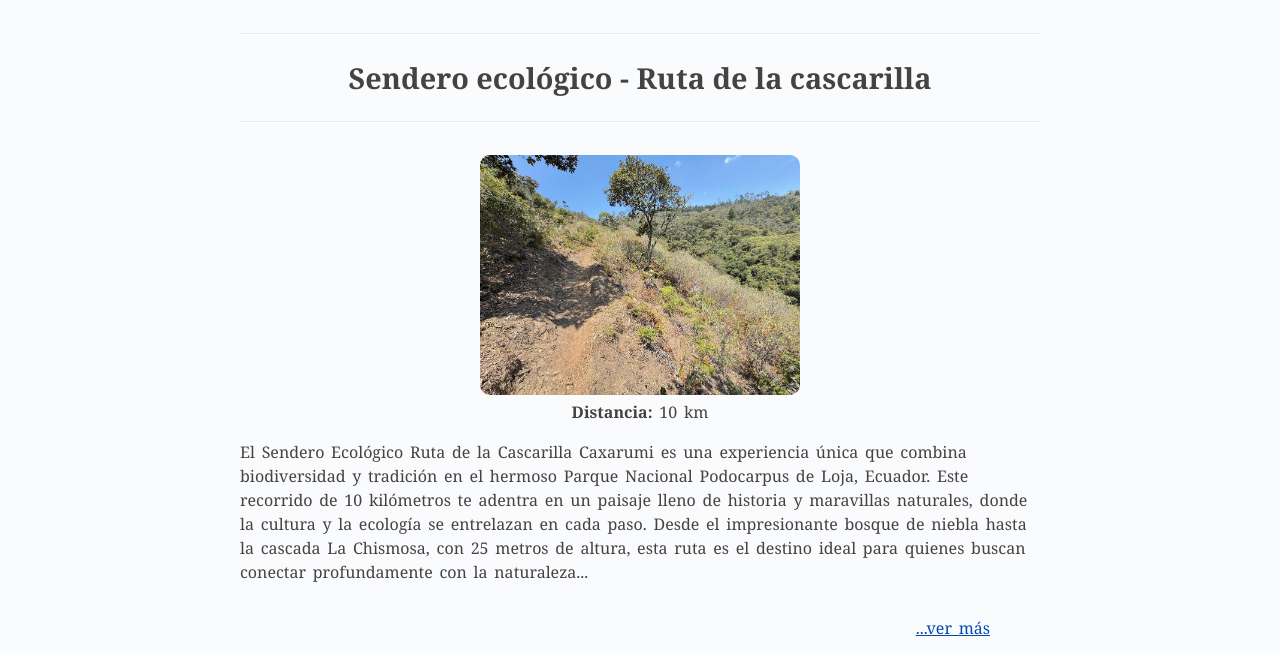
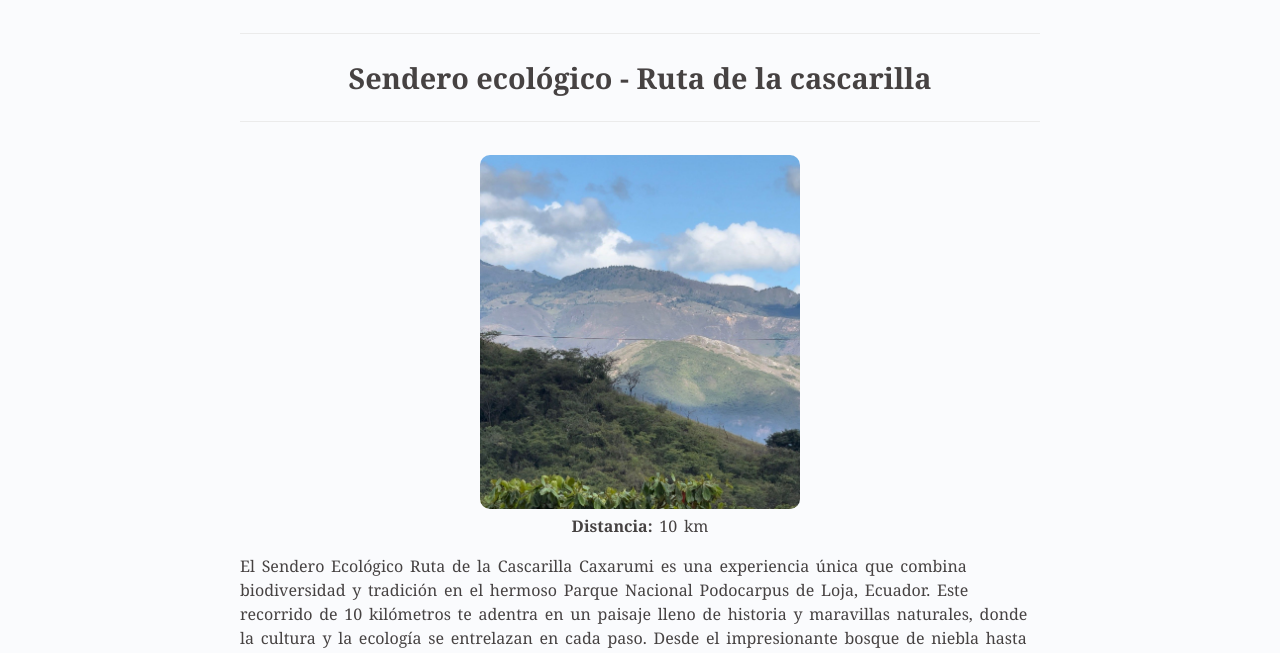
Before and after one commit to NelsonPaltin/web_html_nrpaltin, a website built with Parcel: page src/categoria.html in a window 1280 px wide. Shown: the part 144-797 px from the top of the page. Built offline with nearby package versions, Linux system fonts and the light colour scheme.

Commit message:
Bug img 19

```diff
--- a/src/js/categoria.js
+++ b/src/js/categoria.js
@@ -3,28 +3,9 @@ import { senderos } from "./senderos.js";
 
 const contenedor = document.getElementById("senderos");
 
-
-let img = document.createElement('img');
-img.src = new URL('../img/g4.jpeg', import.meta.url);
-document.body.appendChild(img);
-
-
-import img_01 from "../img/g1.jpeg";
-import img_02 from "../img/g2.jpeg";
-import img_03 from "../img/g3.jpeg";
-import img_04 from "../img/g4.jpeg";
-import img_05 from "../img/g5.jpeg";
-import img_06 from "../img/g6.jpeg";
-import img_07 from "../img/g7.jpeg";
-import img_08 from "../img/g8.jpeg";
-
-
-
 senderos.forEach(lista => {
   const card = document.createElement("div");
   card.classList.add("card");
-
-  const imageUrl = new URL('../img/g4.jpeg?as=webp&width=250',import.meta.url);
 
   card.innerHTML = `
     <br>
@@ -32,12 +13,10 @@ senderos.forEach(lista => {
     <h2>${lista.nombre}</h2>
     <hr>
     <br>
-    <img src="${imageUrl}" alt="Fotografía, ${lista.nombre}">
+    <img src="${lista.img}" alt="Fotografía, ${lista.nombre}">
     <p class = "info-distancia"><Strong>Distancia:</strong> ${lista.km} km</p>
     <p>${lista.parr1}..</p>
     <p class = "caja-ver-mas"><a href ="${lista.page}" class = "enlace-ver-mas">...ver más</a></p>
-
-     <img src="${img_01}" alt="Fotografía de prueba">
 
   `;
 
--- a/src/js/senderos.js
+++ b/src/js/senderos.js
@@ -1,25 +1,11 @@
-const img_01 = new URL("../img/g1.jpeg", import.meta.url).href;
-const img_02 = new URL("../img/g2.jpeg", import.meta.url).href;
-const img_03 = new URL("../img/g3.jpeg", import.meta.url).href;
-const img_04 = new URL("../img/g4.jpeg", import.meta.url).href;
-const img_05 = new URL("../img/g5.jpeg", import.meta.url).href;
-const img_06 = new URL("../img/g6.jpeg", import.meta.url).href;
-const img_07 = new URL("../img/g7.jpeg", import.meta.url).href;
-const img_08 = new URL("../img/g8.jpeg", import.meta.url).href;
-
-const imageUrl = new URL(
-  '../img/g4.jpeg?as=webp&width=250',
-  import.meta.url
-);
-
-/*
-
-let img = document.createElement('img');
-img.src = new URL('hero.jpg', import.meta.url);
-document.body.appendChild(img);
-*/
-
-const dirImt = "img/g4.jpeg";
+import g1 from "../img/g1.jpeg";
+import g2 from "../img/g2.jpeg";
+import g3 from "../img/g3.jpeg";
+import g4 from "../img/g4.jpeg";
+import g5 from "../img/g5.jpeg";
+import g6 from "../img/g6.jpeg";
+import g7 from "../img/g7.jpeg";
+import g8 from "../img/g8.jpeg";
 
 export const senderos = [
   {
@@ -29,14 +15,14 @@ export const senderos = [
     direccion: "Sector Cajanuma",
     latitud_inicio:"-4.084500",
     longitud_inicio:"-79.205444",
-    img:"img/g4.jpeg",
+    img: g1,
     page:"../det1.html",
     parr1:"El Sendero Ecológico Ruta de la Cascarilla Caxarumi es una experiencia única que combina biodiversidad y tradición en el hermoso Parque Nacional Podocarpus de Loja, Ecuador. Este recorrido de 10 kilómetros te adentra en un paisaje lleno de historia y maravillas naturales, donde la cultura y la ecología se entrelazan en cada paso. Desde el impresionante bosque de niebla hasta la cascada La Chismosa, con 25 metros de altura, esta ruta es el destino ideal para quienes buscan conectar profundamente con la naturaleza.",
     parr2:"En la ruta puedes experiementar una sensación visual extraornidinaria en cada paso. En algunos tramos puedes encontrar vegetación autóctona de la zona, como los bosques de bambú y cedro, que aportan una frescura y sombras importantes para especies nativas como las orquídeas, bromelias, aves y mamíferos. Existe una cascada de nombre “La Chismosa”, que es uno de los puntos muy importantes para el turismo perfecta para sentir momentos inolvidables por la belleza y sonido del agua.",
     parr3:"También existe “La cascarilla”, un emblemático árbol para los pobladores, muy valorado por su corteza desde los tiempos coloniales, es muy reconocida por las propiedades medicinales. En el trayecto de este sendero, aprenderás sobre la historia de la cascarilla y la importancia en la economía local y su uso tradicional en la medicina. Existen guías locales expertos que te ayudarán a descubrir las prácticas ancestrales de la comunidad y el compromiso que tienen con la conservación.",
-    img_g1: img_01,
-    img_g2: img_02,
-    img_g3: img_03,
+    img_g1: g2,
+    img_g2: g3,
+    img_g3: g4,
     video:"https://www.youtube.com/embed/hLrFfbwPPP8?si=6f2fKKYQJNR7BbDD"
 },
   {
@@ -46,14 +32,14 @@ export const senderos = [
     direccion: "Sector Malacatos, cerca del puente",
     latitud_inicio:"-4.219861",
     longitud_inicio:"-79.256500",
-    img: "img/g4.jpeg",
+    img: g5,
     page:"../det2.html",
     parr1:"Malacatos es un lugar privilegiado por tener un clima cálido y gente acogedora. Podrás disfrutar de hermosos paisajes junto al río “Campana” con tu familia o amigos; este espacio está destinado para ser transitado a pie, con bicicleta y equinos. El recorrido total es de 4 km; puedes empezar desde la entrada del barrio Landangui o desde la conocida playa de Malacatos.",
     parr2:"En el recorrido podrás ver múltiples cultivos ecológicos, como la caña de azúcar, muy popular por la realización de la panela en las múltiples fábricas que existen en Malacatos. No hay que olvidar los paisajes y lugares destinados para bañarse, sobre todo en época de carnaval, cuando la cantidad de visitantes supera todas las expectativas. Si tienes suerte, podrás observar algunas aves como la chilala, canario coronado, ardilla de nuca blanca o la tórtola orejuda.",
     parr3:"Recuerda que puedes acudir en cualquier época del año; el mantenimiento es constante para ofrecer las mejores condiciones para realizar un senderismo seguro y cómodo. Gracias a la popularidad del lugar podemos seguir mejorando y aportando cada vez más a la ciudadanía; juntos podemos hacerlo, respetemos y cuidemos la naturaleza.",
-    img_g1: img_06,
-    img_g2: img_07,
-    img_g3: img_08,
+    img_g1: g6,
+    img_g2: g7,
+    img_g3: g8,
     video:"https://www.youtube.com/embed/8xDC7bsid6Y?si=_P4kRTz0-OwFmNx2"
 
   },
```
Also changed, not shown: dist/categoria.html, dist/det1.html, dist/det2.html, dist/g4.e89bc2da.webp (deleted), dist/links.html, 12 other files.
